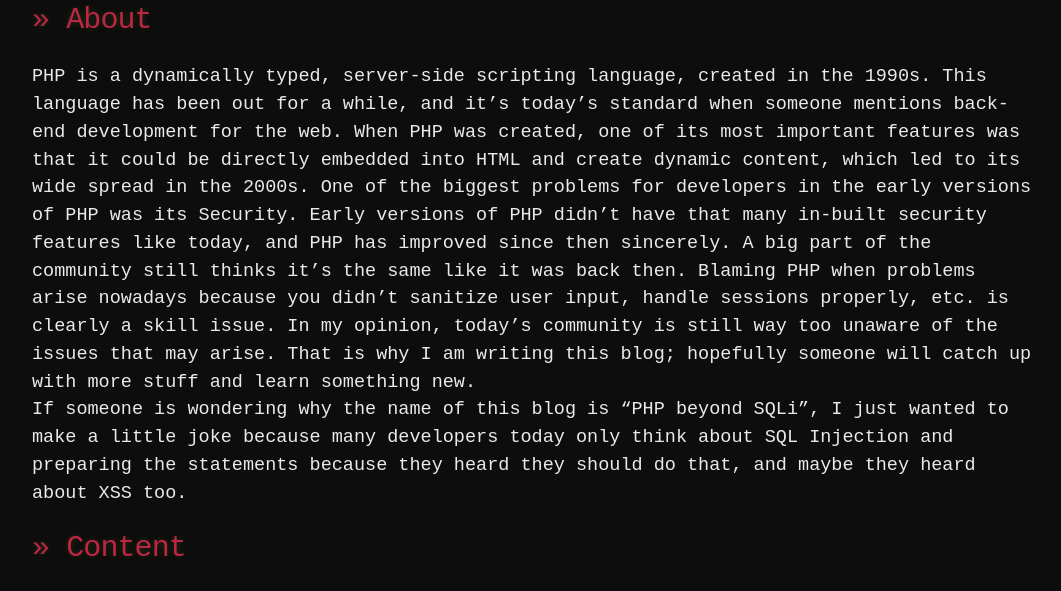
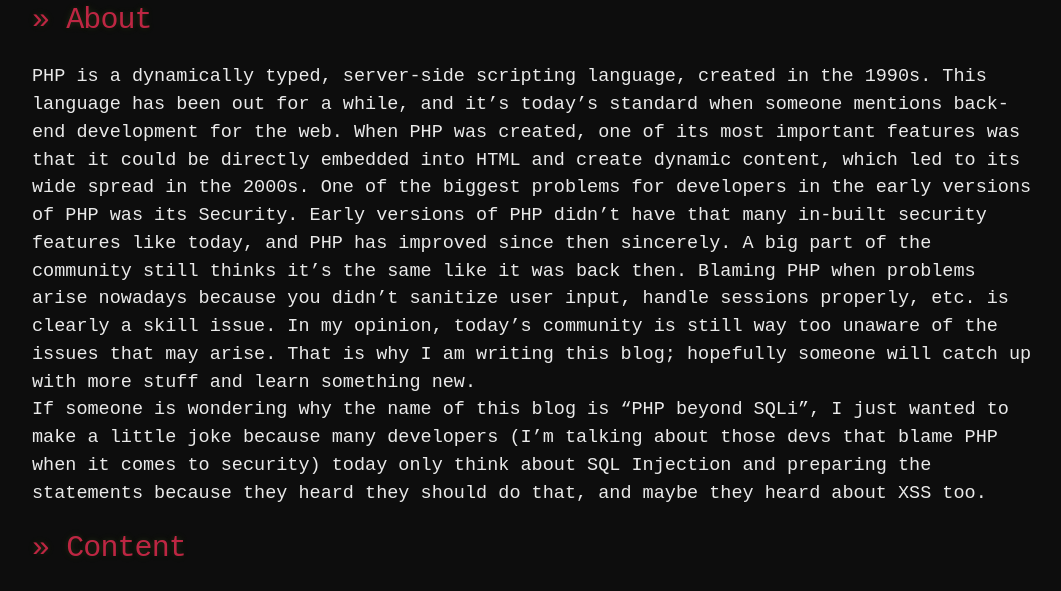
Before and after one commit to 20kilograma/blog, a Jekyll site: the page built from php-sec.md, in a window 1280 px wide. Shown: the part 613-1204 px from the top of the page, without its empty margins (108-1169 px from the left). Built offline with Jekyll 4.4.1, drawn with Linux system fonts in a browser that asks for light colours; some web fonts are replaced; our own code applies the rules of GitHub Pages for plain Markdown files.

Commit message:
Update php-sec.md

```diff
--- a/php-sec.md
+++ b/php-sec.md
@@ -6,6 +6,6 @@
 PHP is a dynamically typed, server-side scripting language, created in the 1990s. This language has been out for a while, and it's today's standard when someone mentions back-end development for the web.
 When PHP was created, one of its most important features was that it could be directly embedded into HTML and create dynamic content, which led to its wide spread in the 2000s. One of the biggest problems for developers
 in the early versions of PHP was its Security. Early versions of PHP didn't have that many in-built security features like today, and PHP has improved since then sincerely. A big part of the community still thinks it's the same like it was back then. Blaming PHP when problems arise nowadays because you didn't sanitize user input, handle sessions properly, etc. is clearly a skill issue. In my opinion, today's community is still way too unaware of the issues that may arise. That is why I am writing this blog; hopefully someone will catch up with more stuff and learn something new. <br>
-If someone is wondering why the name of this blog is "PHP beyond SQLi", I just wanted to make a little joke because many developers today only think about SQL Injection and preparing the statements because they heard they should do that, and maybe they heard about XSS too.
+If someone is wondering why the name of this blog is "PHP beyond SQLi", I just wanted to make a little joke because many developers (I'm talking about those devs that blame PHP when it comes to security) today only think about SQL Injection and preparing the statements because they heard they should do that, and maybe they heard about XSS too.
 
 # >> Content
```
